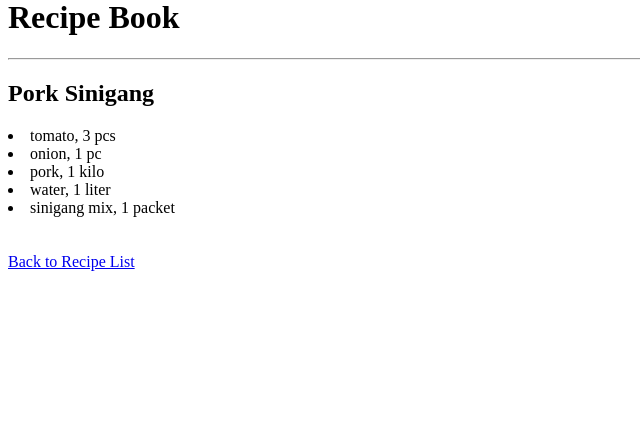
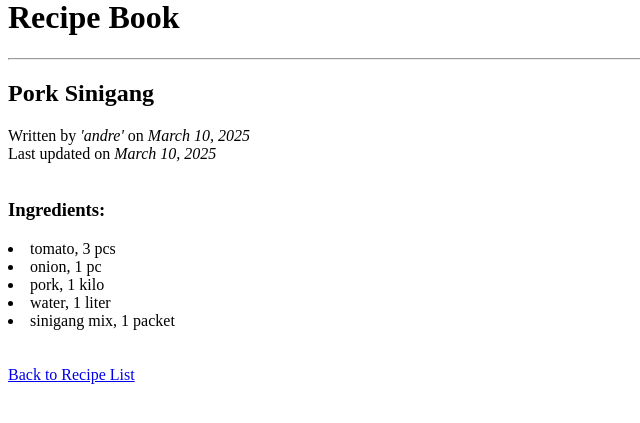
Before and after one commit to Andre-Villarin/recipebook-villarin-andre, a Django app: page /recipe/1/ in a window 1280 px wide. Shown: the part 22-445 px from the top of the page, without its empty margins (0-640 px from the left). Run offline with Django 5.2, Linux system fonts and the light colour scheme; data comes from the database, SQL or seed files in the repository.

Commit message:
Added author and date on recipe_info.html.

```diff
--- a/recipebook/templates/recipe_info.html
+++ b/recipebook/templates/recipe_info.html
@@ -4,9 +4,13 @@
 {% extends 'base.html' %}
 
 {% block title %}{{ recipe.recipe_name }}{% endblock %}
-
 {% block content %}
     <h2>{{ recipe.recipe_name }}</h2>
+    Written by <i>'{{ recipe.author.username }}'</i> on <i>{{ recipe.created_on|date:"F d, Y" }} </i>
+    <br>
+    Last updated on <i>{{ recipe.updated_on|date:"F d, Y" }}</i>
+    <br>
+    <br> <h3>Ingredients:</h3>
     {% for recipe_ingredient in recipe.ingredients.all %}
     <li>{{ recipe_ingredient.ingredient.name }}, <i></i> {{ recipe_ingredient.quantity }}</li>
     {% endfor %}
```
